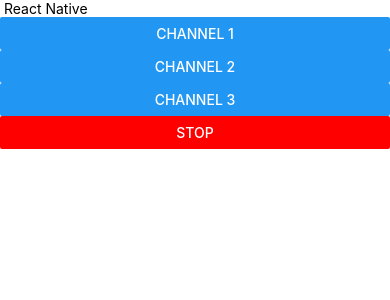
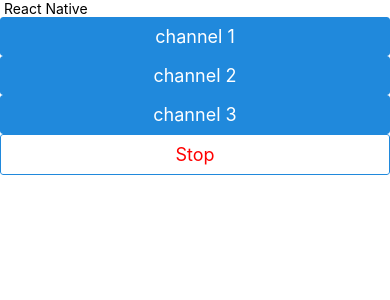
Before and after one commit to imadcollin/radio-app, a React Native app: screen / in a window 390 px wide. Shown: the top 300 px of the page. Built offline with nearby package versions, Linux system fonts and the light colour scheme.

Commit message:
Integrate application with RN elements

```diff
--- a/App.js
+++ b/App.js
@@ -1,39 +1,50 @@
 import React, {useState} from 'react';
-import {Button, SafeAreaView, StyleSheet, Text, View} from 'react-native';
+import {SafeAreaView, Text, View} from 'react-native';
 import Channels from './helper/channels';
 import RadioPlayer from 'react-native-radio-player';
+import {Button, ThemeProvider} from 'react-native-elements';
+
 const App = () => {
   const [isPLaying, setIsPlaying] = useState(false);
-  const playing = () => {
+  const playing = url => {
     if (!isPLaying) {
       RadioPlayer.stop();
     }
-    RadioPlayer.radioURL(Channels[0].url);
+    RadioPlayer.radioURL(url);
     RadioPlayer.play();
     setIsPlaying(!isPLaying);
   };
   const stop = () => {
+    console.log('stop');
     RadioPlayer.stop();
   };
-
+  const theme = {
+    Button: {
+      titleStyle: {
+        color: 'red',
+      },
+    },
+  };
   return (
     <SafeAreaView>
       <View>
         <Text> React Native </Text>
-        {Channels.map((item) => (
-          <Button title={item.name} key={item.id} onPress={playing}></Button>
+        {Channels.map(item => (
+          <Button
+            title={item.name}
+            key={item.id}
+            onPress={() => playing(item.url)}></Button>
         ))}
-        <Button title="Stop" color="#ff0000" onPress={stop}></Button>
+        <ThemeProvider theme={theme}>
+          <Button
+            type="outline"
+            title="Stop"
+            color="red"
+            onPress={stop}></Button>
+        </ThemeProvider>
       </View>
     </SafeAreaView>
   );
 };
 
-const styles = StyleSheet.create({
-  container: {
-    display: 'flex',
-    flexDirection: 'row',
-  },
-});
-
 export default App;
```
